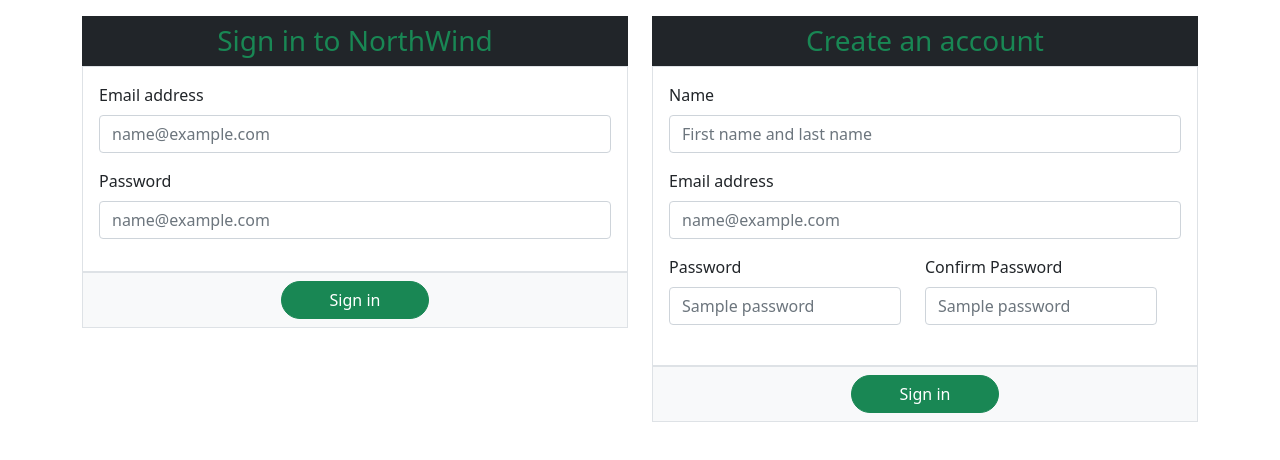
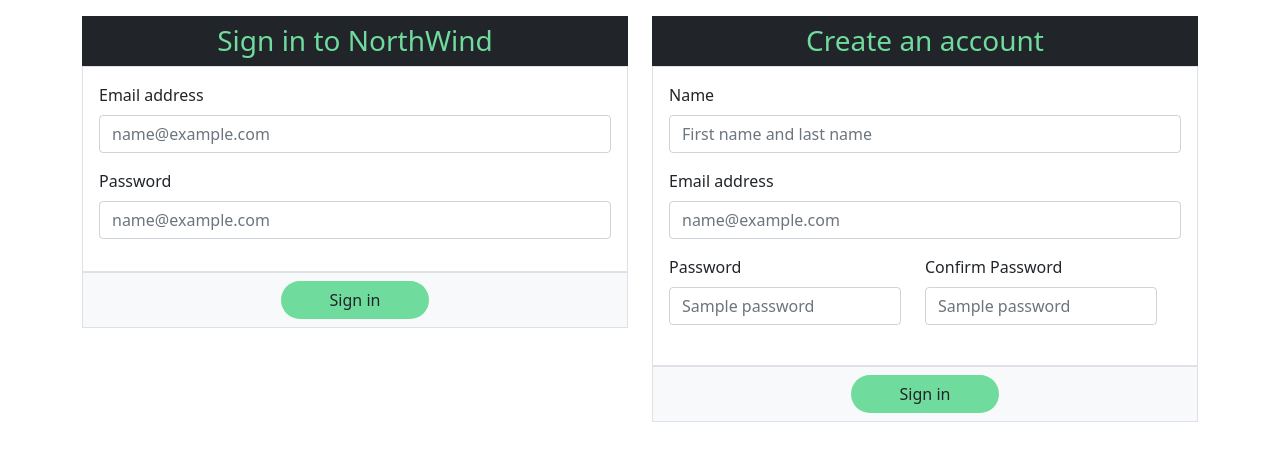
Before and after one commit to AndrosGreen/Login-y-RegistroBS, a plain HTML site: page index.html in a window 1280 px wide. Drawn offline with nearby package versions, Linux system fonts and the light colour scheme.

Commit message:
color agregado

```diff
--- a/css/style.css
+++ b/css/style.css
@@ -7,3 +7,11 @@
 .formulario {
     margin-top: 1rem;
 }
+
+.texto-cyan {
+    color: rgb(111, 219, 156) !important;
+}
+
+.bg-cyan {
+    background-color: rgb(111, 219, 156) !important;
+}
--- a/index.html
+++ b/index.html
@@ -25,7 +25,7 @@
             <div class="row">
                 <div class="formulario col-lg col-md">
                     <div class="bg-dark text-center">
-                        <h3 class="text-success mb-0 py-2">
+                        <h3 class="mb-0 py-2 texto-cyan">
                             Sign in to NorthWind
                         </h3>
                     </div>
@@ -60,17 +60,13 @@
                         </form>
                     </div>
                     <div class="bg-light border text-center py-2">
-                        <button class="btn btn-success btn-rounded">
-                            Sign in
-                        </button>
+                        <button class="btn btn-rounded bg-cyan">Sign in</button>
                     </div>
                 </div>
 
                 <div class="formulario col-lg col-md">
                     <div class="bg-dark text-center">
-                        <h3 class="text-success mb-0 py-2">
-                            Create an account
-                        </h3>
+                        <h3 class="texto-cyan mb-0 py-2">Create an account</h3>
                     </div>
                     <div class="p-3 border">
                         <form class="row g3">
@@ -131,9 +127,7 @@
                         </form>
                     </div>
                     <div class="bg-light border text-center py-2">
-                        <button class="btn btn-success btn-rounded">
-                            Sign in
-                        </button>
+                        <button class="btn btn-rounded bg-cyan">Sign in</button>
                     </div>
                 </div>
             </div>
```
